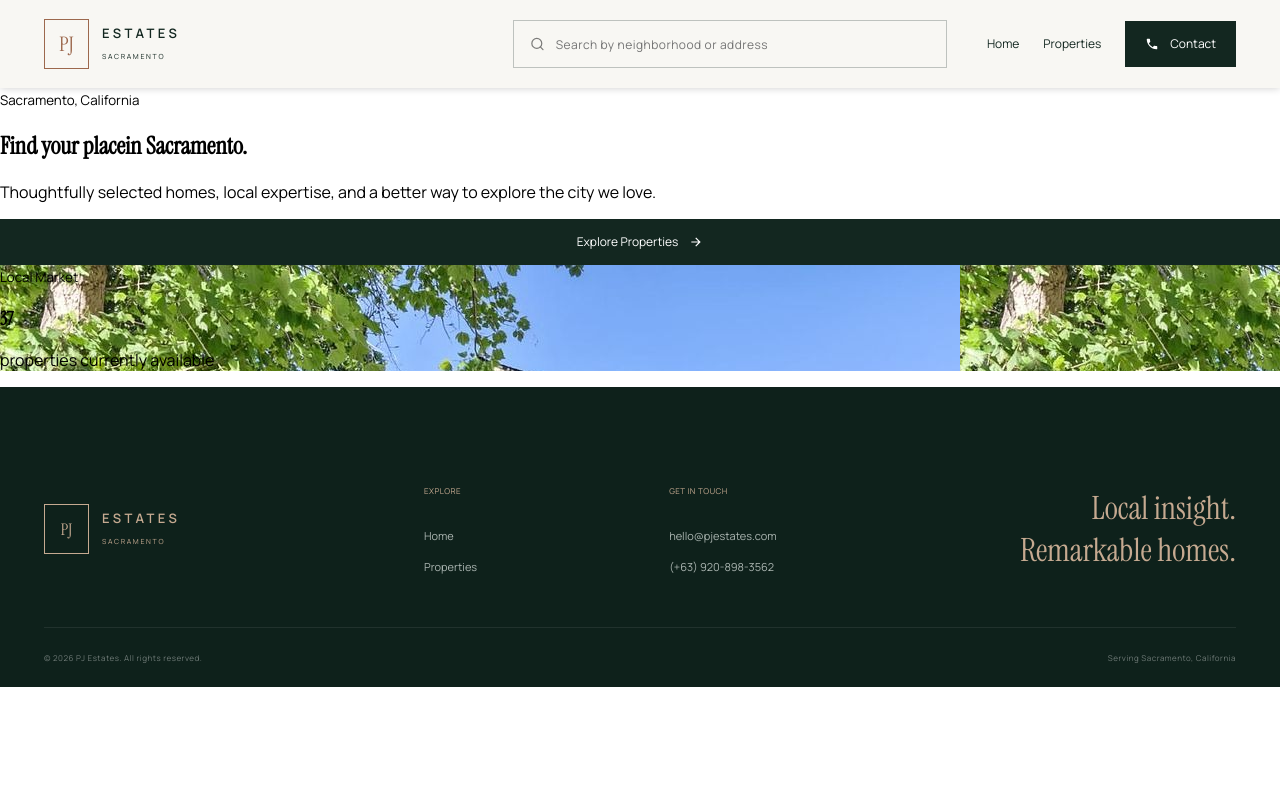
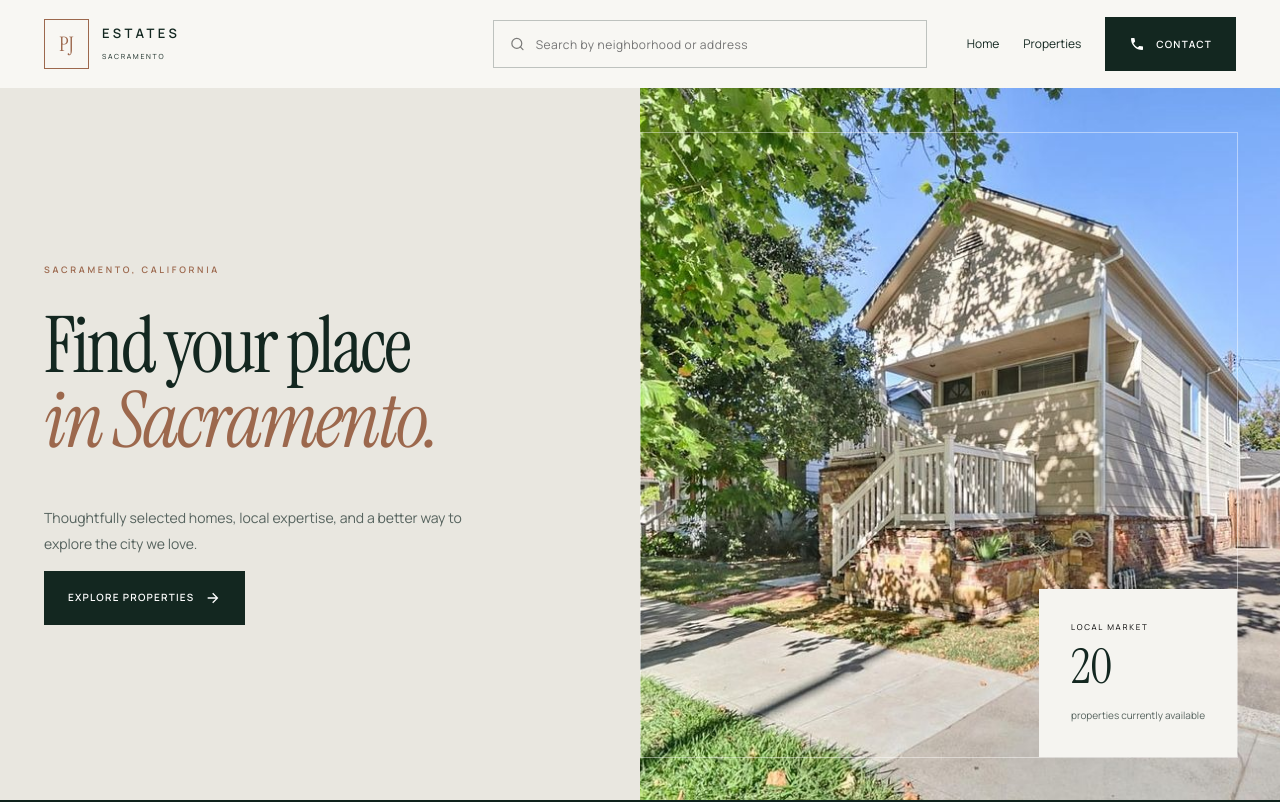
Before and after one commit to BananaCode2023/PJEstates_TypeScript, a React (Vite) app: page / in a window 1280 px wide. Shown: the top 802 px of the page. Built offline with nearby package versions, Linux system fonts and the light colour scheme.

Commit message:
Creation of Hero Section

```diff
--- a/src/components/Buttons/DarkBtn.module.css
+++ b/src/components/Buttons/DarkBtn.module.css
@@ -7,16 +7,18 @@
     justify-content: center;
     align-items: center;
     gap: 11px;
-    padding-inline: 20px;
-    padding-block: 0;
-    font-size: 12px;
-    line-height: 18px;
-    letter-spacing: 0;
-    font-weight: 400;
+    padding-inline: 24px;
+    padding-block: 4px;
+    font-size: 10px;
+    line-height: 15px;
+    letter-spacing: 1.2px;
+    font-weight: 600;
     transition: 0.2s;
+    margin-right: auto;
+    text-transform: uppercase;
 
     svg{
-        font-size: 14px;
+        font-size: 16px;
     }
 
     &:hover{
--- a/src/components/Homepage/HeroSection/Hero.module.css
+++ b/src/components/Homepage/HeroSection/Hero.module.css
@@ -0,0 +1,108 @@
+#heroSection{
+    padding-block: 0;
+    min-height: calc(100vh - 88px);
+    background-color: var(--color-surface-muted);
+}
+
+.heroContainer{
+    display: flex;
+    width: 100%;
+    justify-content: space-between;
+    align-items: center;
+    position: relative;
+    margin-block: auto;
+    min-height: calc(100vh - 88px);
+
+
+    @media(max-width: 990px){
+        flex-direction: column;
+        justify-content: center;
+        align-items: center;
+    }
+}
+
+.heroImg{
+    width: 50%;
+    height: 100%;
+    position: absolute;
+    right: 0;
+    top: 0;
+    background-size: cover;
+    background-position: center;
+    background-repeat: no-repeat;
+    min-height: calc(100vh - 88px);
+
+    @media(max-width: 990px){
+        position: relative;
+    }
+}
+
+.heroTextContainer{
+    padding-block: 144px;
+    width: 100%;
+    max-width: 1320px;
+    margin-inline: auto;
+    margin-block: auto;
+    height: 100%;
+
+    @media(max-width: 1410px){
+        margin-inline: 44px;
+    }
+}
+
+.heroText{
+    width: 50%;
+    display: flex;
+    flex-direction: column;
+    justify-content: flex-start;
+
+    h1{
+        max-width: 430px;
+        margin-block: 32px;
+
+        &:after{
+            content: ' in Sacramento.';
+            color: var(--color-accent);
+            font-style: italic ;
+        }
+    }
+    p{
+        font-size: 14px;
+        line-height: 25.9px;
+        color: var(--color-text-secondary);
+        max-width: 430px;
+    }
+}
+
+.imgTextContainer{
+    width: calc(100% - 44px);
+    height: calc(100% - 88px);
+    border: 1px solid var(--color-white-border);
+    margin: 44px 44px 44px 0px;
+}
+.marketNote{
+    background-color: var(--color-background);
+    position: absolute;
+    bottom: 43px;
+    right: 43px;
+    padding: 24px 32px;
+
+    small{
+        font-size: 8px;
+        font-weight: 400;
+        text-transform: uppercase;
+        line-height: 12px;
+        letter-spacing: 1.75px;
+    }
+
+    h3{
+        font-size: 48px;
+        font-family: Instrument Serif;
+    }
+
+    p{
+        font-size: 10px;
+        color: var(--color-text-secondary);
+        line-height: 15px;
+    }
+}
--- a/src/components/Homepage/HeroSection/Hero.tsx
+++ b/src/components/Homepage/HeroSection/Hero.tsx
@@ -5,35 +5,42 @@ import type { Property } from "../../../modules/propertyType";
 
 function Hero ({propertiesData}:{propertiesData: Property[]}) {
 
+    //these are just to pick a random property to show for hero
     const getRandomNumber = (): number => {
         return Math.floor(Math.random() * 30) + 1;
     }
 
-    //this is just to pick a random property
     const random:number = getRandomNumber();
 
 
-
+// className={styles.}
     return(
-        <section>
-
-            <div>
-                <div>
-                    <small>Sacramento, California</small>
-                    <h1><span>Find your place</span><span>in Sacramento.</span><br/></h1>
+        <section id={styles.heroSection}>
+            <div className={styles.heroContainer}>
+                <div className={`${styles.heroTextContainer} ${styles.heroCol}`}>
+                    <div className={styles.heroText}>
+                        <small className='pre-title'>Sacramento, California</small>
+                        <h1>Find your place</h1>
                         <p>Thoughtfully selected homes, local expertise, and a better way to explore the city we love.</p>
+                        <DarkBtn
+                            path={`/properties`}
+                            linkText={'Explore Properties'}
+                            rightIcon={<RiArrowRightLine />}
+                        />
                     </div>
-                <DarkBtn path={`/properties`} linkText={'Explore Properties'} rightIcon={<RiArrowRightLine />}/>
                 </div>
 
                 <div
-                className={styles.heroImg}
+                    className={`${styles.heroImg} ${styles.heroCol}`}
                     style={{backgroundImage: `url('${propertiesData[random].images![0]}')`}}
                 >
+                    <div className={styles.imgTextContainer}>
                         <div className={styles.marketNote}>
                             <small>Local Market</small>
-                    <h3>37</h3>
+                            <h3>{(propertiesData.length)-(propertiesData.filter((property) => property.status === 'Sold').length)}</h3>
                             <p>properties currently available</p>
+                        </div>
+                    </div>
                 </div>
             </div>
         </section>
--- a/src/index.css
+++ b/src/index.css
@@ -55,9 +55,48 @@ h3 {
   font-family: "Instrument Serif", serif;
 }
 
+h1{
+  font-size: 78px;
+  line-height: 74.9px;
+  letter-spacing: -2.73px;
+  font-weight: 400;
+  margin-block: 0;
+  color: var(--color-primary);
+}
+
+h2{
+  font-size: 55px;
+  line-height: 56.1px;
+  letter-spacing: -1.38px;
+  font-weight: 400;
+  margin-block: 0;
+  color: var(--color-primary);
+}
+
+h3{
+  font-size: 25px;
+  letter-spacing: -0.25px;
+  font-weight: 400;
+  margin-block: 0;
+  color: var(--color-primary);
+}
+
 h1 em,
 h2 em {
   font-family: "Instrument Serif", serif;
   font-style: italic;
   font-weight: 400;
 }
+
+section{
+  padding-block: 144px;
+}
+
+.pre-title{
+    font-size: 9px;
+    font-weight: 600;
+    line-height: 13.5px;
+    letter-spacing: 2.7px;
+    color: var(--color-accent);
+    text-transform: uppercase;
+}
```
Lines whose indentation alone changed are shown as unchanged.
